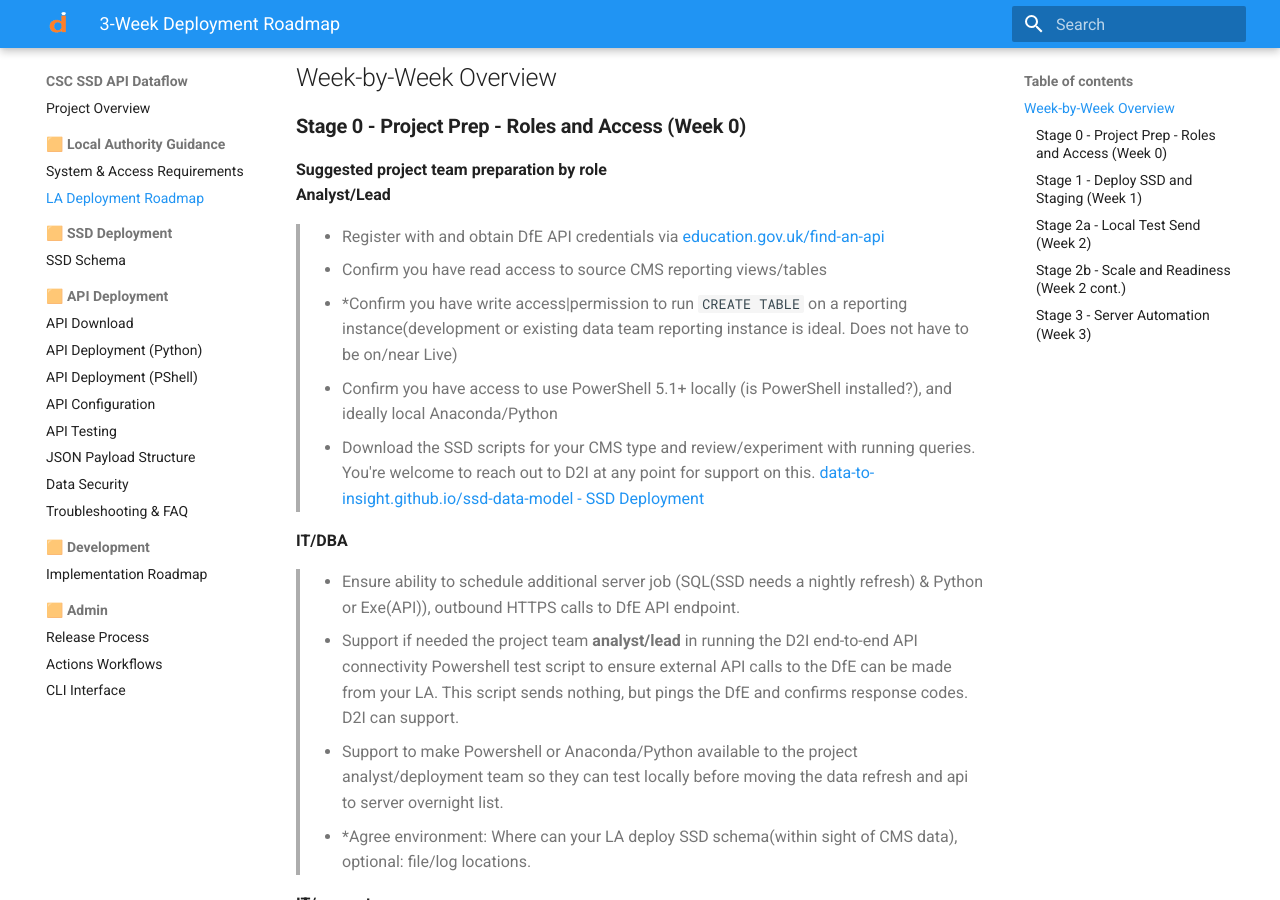
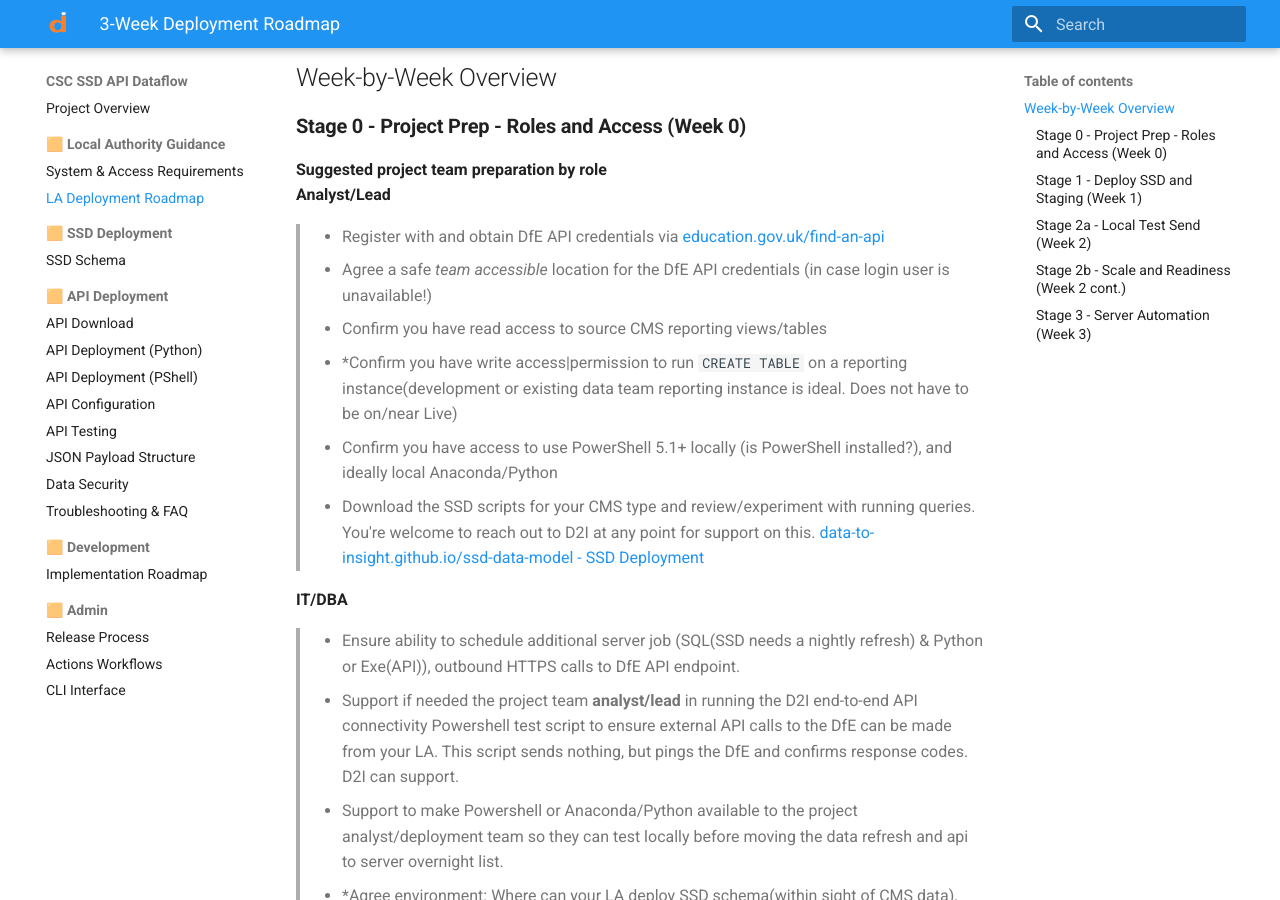
Before and after one commit to data-to-insight/dfe-csc-api-data-flows, an MkDocs documentation site: the page built from docs/roadmap_la_deployment.md, in a window 1280 px wide and 900 px high, scrolled down 602 px. Built offline with MkDocs 1.6.1 and Material for MkDocs 9.7.7, drawn with Linux system fonts in a browser that asks for light colours.

Commit message:
week 0 suggestion added - save credentials for team access

```diff
--- a/docs/roadmap_la_deployment.md
+++ b/docs/roadmap_la_deployment.md
@@ -15,6 +15,7 @@ Last updated: 18/09/25
 **Suggested project team preparation by role**
 **Analyst/Lead**
 > - Register with and obtain DfE API credentials via [education.gov.uk/find-an-api](https://pp-find-and-use-an-api.education.gov.uk/find-an-api)
+ - Agree a safe _team accessible_ location for the DfE API credentials (in case login user is unavailable!)
  - Confirm you have read access to source CMS reporting views/tables
  - *Confirm you have write access|permission to run `CREATE TABLE` on a reporting instance(development or existing data team reporting instance is ideal. Does not have to be on/near Live)
  - Confirm you have access to use PowerShell 5.1+ locally (is PowerShell installed?), and ideally local Anaconda/Python
```
